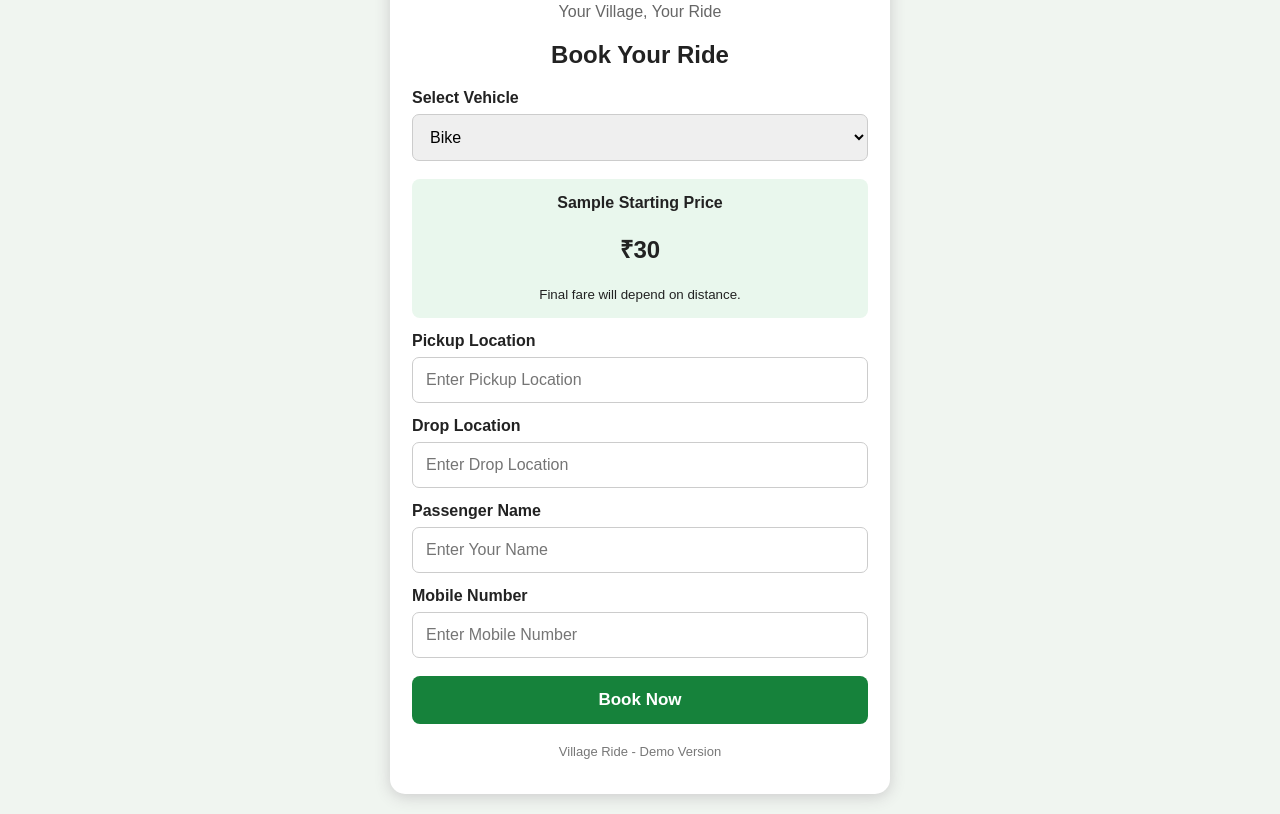
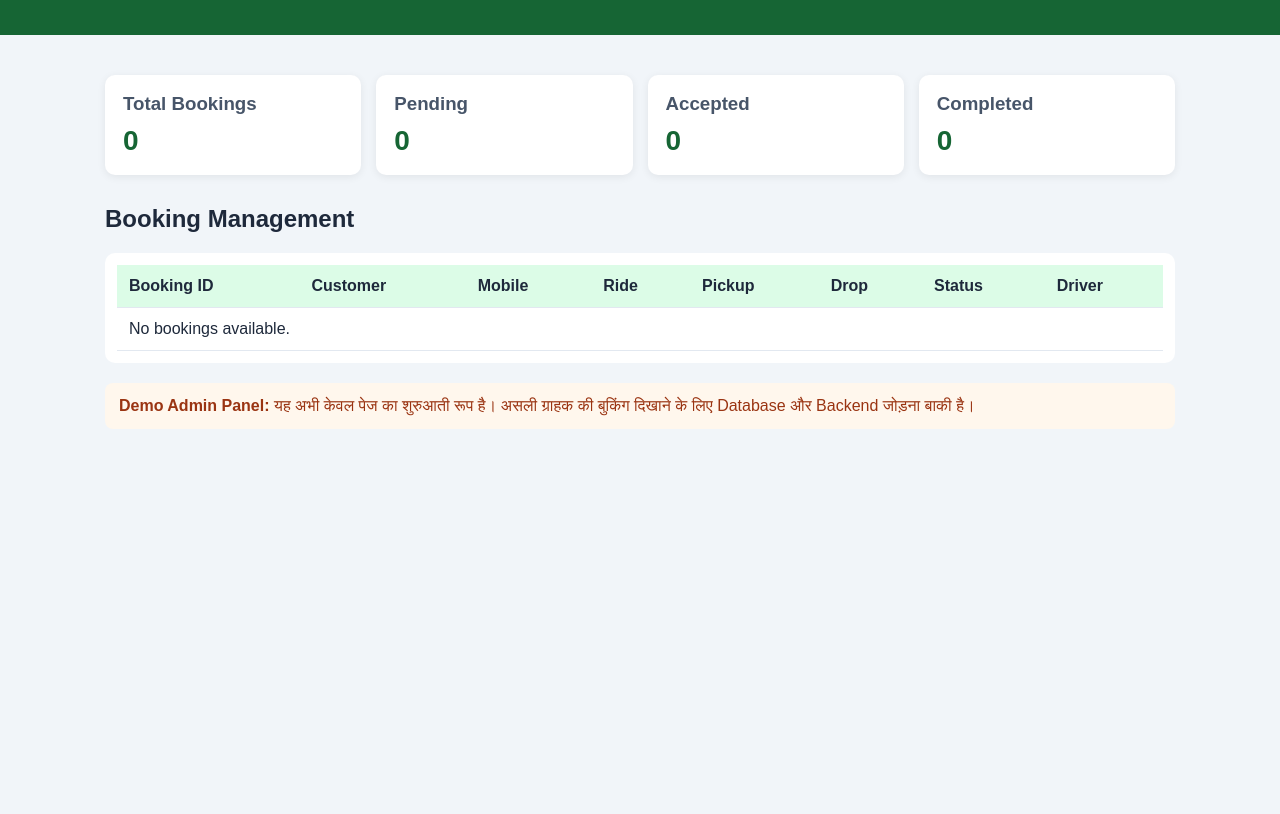
Before and after one commit to Saibur12/village-ride, a plain HTML site: page index.html in a window 1280 px wide. Shown: the part 119-933 px from the top of the page. After the commit the page ends 800 px from the top, so only its background shows below. Drawn offline with Linux system fonts and the light colour scheme.

Commit message:
Update index.html for Admin Panel enhancements

```diff
--- a/index.html
+++ b/index.html
@@ -3,7 +3,7 @@
 <head>
 <meta charset="UTF-8">
 <meta name="viewport" content="width=device-width, initial-scale=1.0">
-<title>Village Ride</title>
+<title>Village Ride - Admin Panel</title>
 
 <style>
 * {
@@ -12,220 +12,244 @@
 
 body {
     margin: 0;
+    font-family: Arial, sans-serif;
+    background: #f1f5f9;
+    color: #1e293b;
+}
+
+header {
+    background: #166534;
+    color: white;
     padding: 20px;
-  font-family: Arial, sans-serif;
-  background: #f0f5f0;
-  color: #222;
+    text-align: center;
 }
 
 .container {
-  max-width: 500px;
-  margin: auto;
-  background: white;
-  padding: 22px;
-  border-radius: 15px;
-  box-shadow: 0 3px 15px #ccc;
+    max-width: 1100px;
+    margin: 25px auto;
+    padding: 15px;
 }
 
-h1 {
-  color: #16823b;
-  text-align: center;
+.stats {
+    display: grid;
+    grid-template-columns: repeat(auto-fit, minmax(150px, 1fr));
+    gap: 15px;
+}
+
+.card {
+    background: white;
+    padding: 18px;
+    border-radius: 10px;
+    box-shadow: 0 2px 8px #00000012;
+}
+
+.card h3 {
+    margin: 0 0 10px;
+    color: #475569;
+}
+
+.number {
+    font-size: 28px;
+    font-weight: bold;
+    color: #166534;
 }
 
 h2 {
-  text-align: center;
+    margin-top: 30px;
 }
 
-.subtitle {
-  text-align: center;
-  color: #666;
+.table-wrap {
+    overflow-x: auto;
+    background: white;
+    border-radius: 10px;
+    padding: 12px;
 }
 
-label {
-  display: block;
-  margin-top: 14px;
-  font-weight: bold;
+table {
+    width: 100%;
+    border-collapse: collapse;
+    min-width: 750px;
 }
 
-input, select {
-  width: 100%;
-  padding: 13px;
-  margin-top: 7px;
-  border: 1px solid #ccc;
-  border-radius: 7px;
-  font-size: 16px;
+th, td {
+    padding: 12px;
+    border-bottom: 1px solid #e2e8f0;
+    text-align: left;
 }
 
-.price {
-  background: #e9f7ed;
-  padding: 15px;
-  margin-top: 18px;
-  border-radius: 8px;
-  text-align: center;
+th {
+    background: #dcfce7;
+}
+
+select, input {
+    padding: 9px;
+    border: 1px solid #cbd5e1;
+    border-radius: 6px;
+    max-width: 150px;
 }
 
 button {
-  width: 100%;
-  padding: 14px;
-  margin-top: 18px;
-  background: #16823b;
+    background: #166534;
     color: white;
     border: none;
-  border-radius: 8px;
-  font-size: 17px;
-  font-weight: bold;
+    padding: 10px 15px;
+    border-radius: 6px;
     cursor: pointer;
 }
 
 button:hover {
-  background: #10652d;
+    background: #14532d;
 }
 
-.result {
-  display: none;
+.note {
+    background: #fff7ed;
+    padding: 14px;
+    border-radius: 8px;
     margin-top: 20px;
-  padding: 15px;
-  background: #eef8ff;
-  border-radius: 8px;
-  line-height: 1.7;
-  overflow-wrap: anywhere;
-}
-
-.demo {
-  text-align: center;
-  color: #777;
-  font-size: 13px;
-  margin-top: 20px;
-}
-
-.driver {
-  margin-top: 12px;
-  padding: 12px;
-  background: #fff6e5;
-  border-radius: 8px;
+    color: #9a3412;
 }
 </style>
 </head>
 
 <body>
 
+<header>
+    <h1>Village Ride</h1>
+    <p>Admin Booking Dashboard</p>
+</header>
+
 <div class="container">
 
-<h1>Village Ride</h1>
-<p class="subtitle">Your Village, Your Ride</p>
-
-<h2>Book Your Ride</h2>
-
-<label>Select Vehicle</label>
-<select id="vehicle" onchange="updatePrice()">
-  <option value="Bike">Bike</option>
-  <option value="Auto">Auto</option>
-</select>
-
-<div class="price">
-  <strong>Sample Starting Price</strong>
-  <h2 id="price">₹30</h2>
-  <small>Final fare will depend on distance.</small>
+    <div class="stats">
+        <div class="card">
+            <h3>Total Bookings</h3>
+            <div class="number" id="total">0</div>
         </div>
 
-<label>Pickup Location</label>
-<input id="pickup" type="text"
-placeholder="Enter Pickup Location">
-
-<label>Drop Location</label>
-<input id="drop" type="text"
-placeholder="Enter Drop Location">
-
-<label>Passenger Name</label>
-<input id="passenger" type="text"
-placeholder="Enter Your Name">
-
-<label>Mobile Number</label>
-<input id="mobile" type="tel"
-placeholder="Enter Mobile Number">
-
-<button onclick="bookRide()">Book Now</button>
-
-<div class="result" id="result">
-  <h3>Booking Confirmation</h3>
-
-  <p><strong>Booking ID:</strong>
-  <span id="bookingId"></span></p>
-
-  <p><strong>Vehicle:</strong>
-  <span id="showVehicle"></span></p>
-
-  <p><strong>Pickup:</strong>
-  <span id="showPickup"></span></p>
-
-  <p><strong>Drop:</strong>
-  <span id="showDrop"></span></p>
-
-  <p><strong>Passenger:</strong>
-  <span id="showPassenger"></span></p>
-
-  <p><strong>Sample Price:</strong>
-  <span id="showPrice"></span></p>
-
-  <div class="driver">
-    <h3>Driver Details</h3>
-    <p>Driver Name: Not assigned yet</p>
-    <p>Driver Phone: Not available</p>
-    <p>Vehicle Number: Not available</p>
-    <small>Driver details will appear after connecting
-    the real booking system.</small>
+        <div class="card">
+            <h3>Pending</h3>
+            <div class="number" id="pending">0</div>
         </div>
 
-  <p><strong>Status:</strong> Demo Booking Only</p>
+        <div class="card">
+            <h3>Accepted</h3>
+            <div class="number" id="accepted">0</div>
         </div>
 
-<p class="demo">Village Ride - Demo Version</p>
+        <div class="card">
+            <h3>Completed</h3>
+            <div class="number" id="completed">0</div>
+        </div>
+    </div>
+
+    <h2>Booking Management</h2>
+
+    <div class="table-wrap">
+        <table>
+            <thead>
+                <tr>
+                    <th>Booking ID</th>
+                    <th>Customer</th>
+                    <th>Mobile</th>
+                    <th>Ride</th>
+                    <th>Pickup</th>
+                    <th>Drop</th>
+                    <th>Status</th>
+                    <th>Driver</th>
+                </tr>
+            </thead>
+
+            <tbody id="bookingList">
+                <tr>
+                    <td colspan="8">No bookings available.</td>
+                </tr>
+            </tbody>
+        </table>
+    </div>
+
+    <div class="note">
+        <strong>Demo Admin Panel:</strong>
+        यह अभी केवल पेज का शुरुआती रूप है।
+        असली ग्राहक की बुकिंग दिखाने के लिए Database और Backend जोड़ना बाकी है।
+    </div>
 
 </div>
 
 <script>
-function updatePrice() {
-  const vehicle = document.getElementById("vehicle").value;
+const bookings = [];
 
-  const price = vehicle === "Bike" ? 30 : 60;
+function showBookings() {
+    const list = document.getElementById("bookingList");
 
-  document.getElementById("price").innerText = "₹" + price;
-}
+    document.getElementById("total").textContent = bookings.length;
+    document.getElementById("pending").textContent =
+        bookings.filter(b => b.status === "Pending").length;
+    document.getElementById("accepted").textContent =
+        bookings.filter(b => b.status === "Accepted").length;
+    document.getElementById("completed").textContent =
+        bookings.filter(b => b.status === "Completed").length;
 
-function bookRide() {
-  const vehicle = document.getElementById("vehicle").value;
-  const pickup = document.getElementById("pickup").value.trim();
-  const drop = document.getElementById("drop").value.trim();
-  const passenger = document.getElementById("passenger").value.trim();
-  const mobile = document.getElementById("mobile").value.trim();
-
-  if (!pickup || !drop || !passenger || !mobile) {
-    alert("Please fill all details.");
+    if (bookings.length === 0) {
+        list.innerHTML = '<tr><td colspan="8">No bookings available.</td></tr>';
         return;
     }
 
-  if (!/^[0-9]{10}$/.test(mobile)) {
-    alert("Please enter a valid 10 digit mobile number.");
-    return;
-  }
+    list.innerHTML = "";
 
-  const price = vehicle === "Bike" ? 30 : 60;
-  const bookingId = "VR" + Date.now().toString().slice(-8);
+    bookings.forEach((booking, index) => {
+        const row = document.createElement("tr");
 
-  document.getElementById("bookingId").innerText = bookingId;
-  document.getElementById("showVehicle").innerText = vehicle;
-  document.getElementById("showPickup").innerText = pickup;
-  document.getElementById("showDrop").innerText = drop;
-  document.getElementById("showPassenger").innerText = passenger;
-  document.getElementById("showPrice").innerText = "₹" + price;
+        const values = [
+            booking.id,
+            booking.customer,
+            booking.mobile,
+            booking.ride,
+            booking.pickup,
+            booking.drop
+        ];
 
-  document.getElementById("result").style.display = "block";
-  document.getElementById("result").scrollIntoView({
-    behavior: "smooth"
+        values.forEach(value => {
+            const cell = document.createElement("td");
+            cell.textContent = value;
+            row.appendChild(cell);
+        });
+
+        const statusCell = document.createElement("td");
+        const status = document.createElement("select");
+
+        ["Pending", "Accepted", "Completed"].forEach(option => {
+            const item = document.createElement("option");
+            item.value = option;
+            item.textContent = option;
+            status.appendChild(item);
+        });
+
+        status.value = booking.status;
+        status.addEventListener("change", () => {
+            bookings[index].status = status.value;
+            showBookings();
+        });
+
+        statusCell.appendChild(status);
+        row.appendChild(statusCell);
+
+        const driverCell = document.createElement("td");
+        const driver = document.createElement("input");
+        driver.placeholder = "Driver name";
+        driver.value = booking.driver || "";
+
+        driver.addEventListener("change", () => {
+            bookings[index].driver = driver.value;
+        });
+
+        driverCell.appendChild(driver);
+        row.appendChild(driverCell);
+
+        list.appendChild(row);
     });
 }
 
-updatePrice();
+showBookings();
 </script>
 
 </body>
```
Lines whose indentation alone changed are shown as unchanged.
